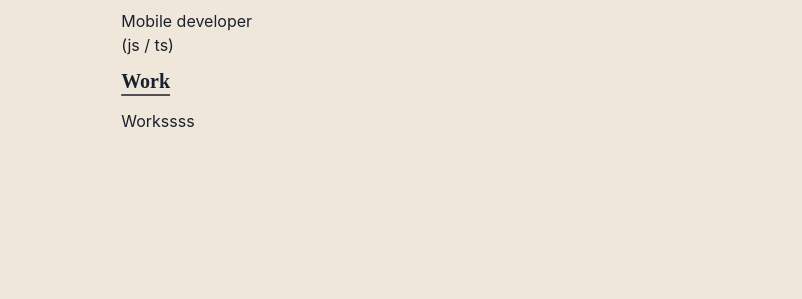
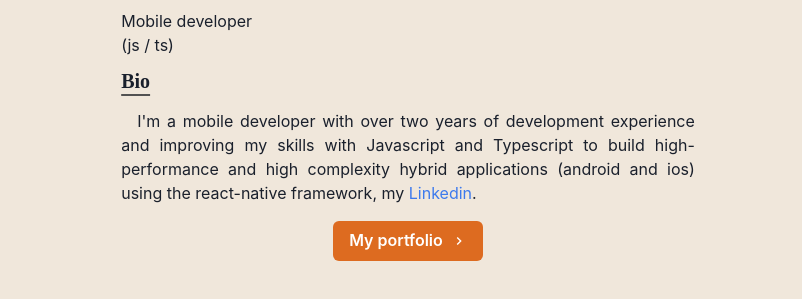
Before and after one commit to lucianolimafer/my-portfolio, a Next.js app: page / in a window 1280 px wide. Shown: the part 249-548 px from the top of the page, without its empty margins (232-1034 px from the left). Built offline with nearby package versions, Linux system fonts and the light colour scheme.

Commit message:
:rocket: Feat - Add paragraph component to bio

```diff
--- /dev/null
+++ b/src/components/paragraph.js
@@ -0,0 +1,8 @@
+import styled from '@emotion/styled';
+
+const Paragraph = styled.p`
+  text-align: justify;
+  text-indent: 1em;
+`;
+
+export default Paragraph;
--- a/src/pages/index.js
+++ b/src/pages/index.js
@@ -1,8 +1,21 @@
-import { Container, Box, Heading, Image, useColorModeValue } from "@chakra-ui/react";
+import NextLink from 'next/link';
+import {
+  Container,
+  Box,
+  Heading,
+  Image,
+  useColorModeValue,
+  Link,
+  Button
+} from "@chakra-ui/react";
 import Section from "../components/section";
+import Paragraph from "../components/paragraph";
+import { ChevronRightIcon } from '@chakra-ui/icons';
 
 const Page = () => {
-  const bgColor = useColorModeValue('whiteAlpha.500', 'whiteAlpha.200')
+  const bgColor = useColorModeValue('whiteAlpha.500', 'whiteAlpha.200');
+  const arrowComponent = <ChevronRightIcon />;
+
   return (
     <Container>
       <Box borderRadius="lg" bg={bgColor} p={3} mb={6} align="center">
@@ -31,9 +44,24 @@ const Page = () => {
 
       <Section delay={0.1}>
         <Heading as="h3" variant="section-title">
-          Work
+          Bio
         </Heading>
-        <p>Workssss</p>
+        <Paragraph>
+          I'm a mobile developer with over two years of development experience and improving my skills with Javascript and Typescript to build high-performance and high complexity hybrid applications (android and ios) using the react-native framework, my
+          {' '}
+          <NextLink href="/works/inkdrop">
+            <Link>Linkedin</Link>
+          </NextLink>
+          .
+        </Paragraph>
+
+        <Box align="center" my={4}>
+          <NextLink href="/works">
+            <Button rightIcon={arrowComponent} colorScheme="orange">
+              My portfolio
+            </Button>
+          </NextLink>
+        </Box>
       </Section>
     </Container>
   );
```
Lines whose indentation alone changed are shown as unchanged.
